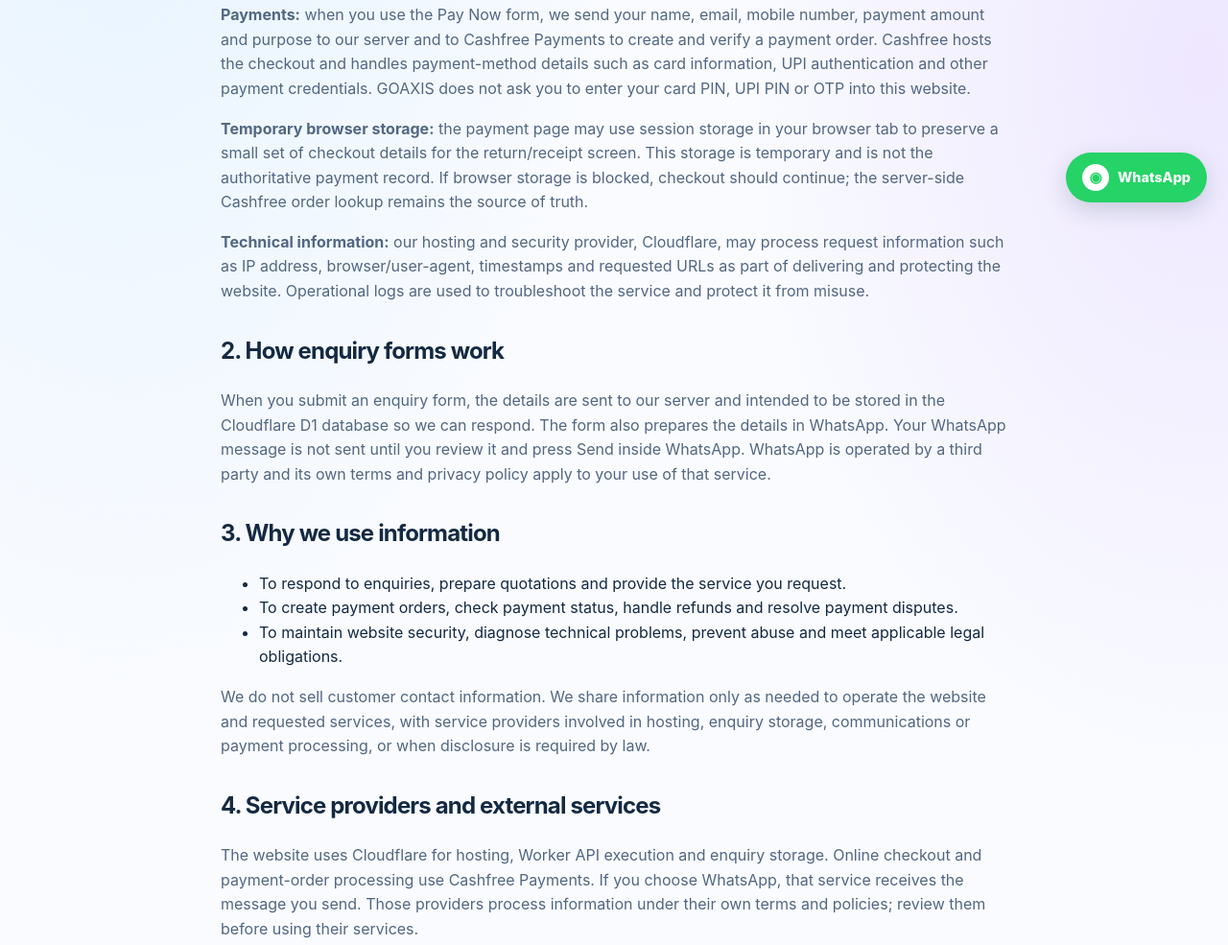
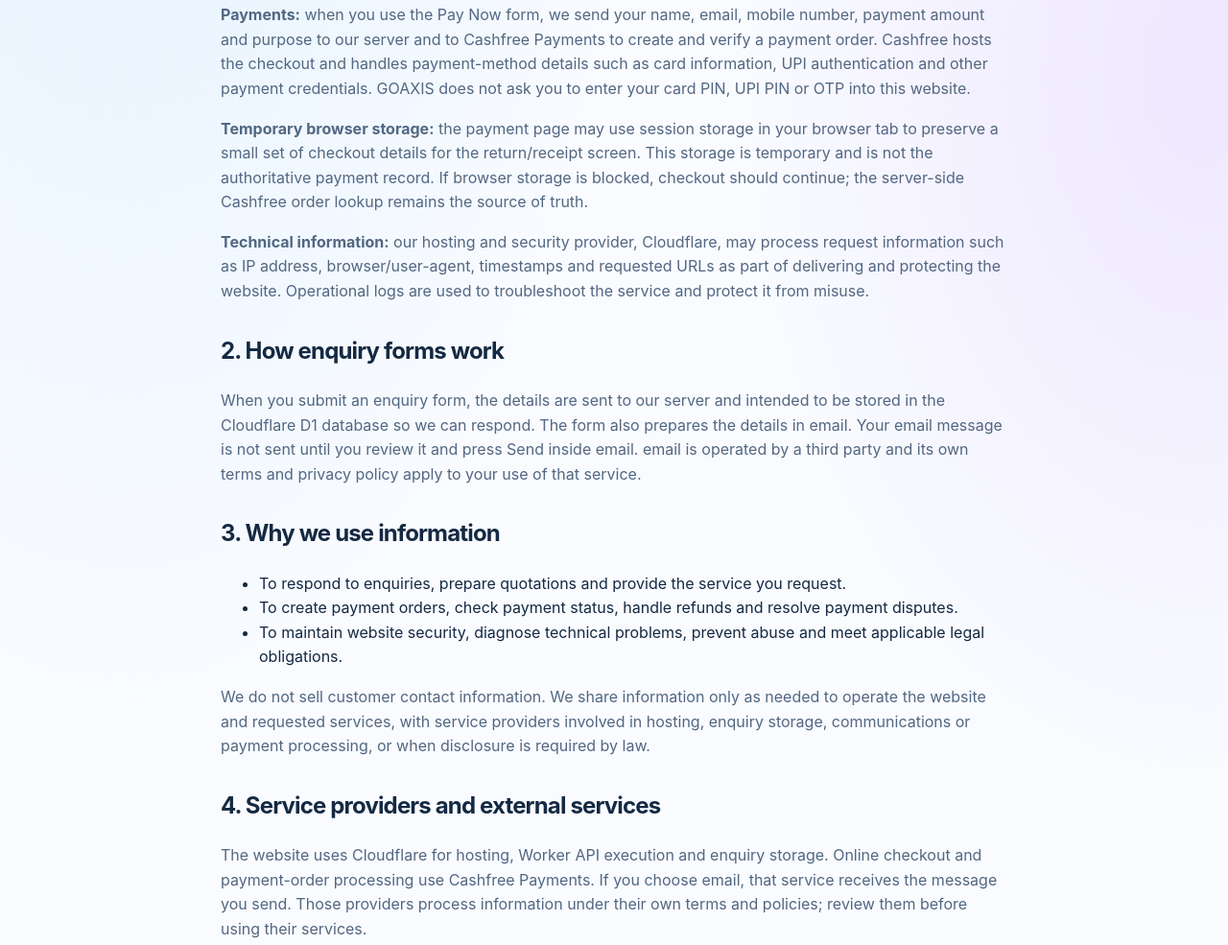
Before and after one commit to arpit-ae/axis, a plain HTML site: page privacy.html in a window 1280 px wide. Shown: the part 567-1552 px from the top of the page at 96% size. Drawn offline with Linux system fonts and the light colour scheme.

Commit message:
design: remove WhatsApp across privacy.html and route visitors to email-first Send forms

```diff
--- a/privacy.html
+++ b/privacy.html
@@ -7,8 +7,7 @@
 <link rel="canonical" href="https://goaxis.in/privacy.html">
 <title>Privacy Policy | GOAXIS CONSULTANCY</title>
 <link rel="stylesheet" href="styles.css">
-<script src="whatsapp.js" defer></script>
-<link rel="stylesheet" href="premium.css"></head>
+<link rel="stylesheet" href="premium.css"><script src="experience.js" defer></script></head>
 <body>
 <header class="site-header"><div class="container nav-wrap"><a class="brand" href="index.html"><span class="brand-mark">G<span>.</span></span><span class="brand-copy"><strong>GOAXIS</strong><small>CONSULTANCY</small></span></a><a href="index.html">← Homepage</a></div></header>
 <main class="section-pad"><article class="container legal">
@@ -21,7 +20,7 @@
 <p><strong>Temporary browser storage:</strong> the payment page may use session storage in your browser tab to preserve a small set of checkout details for the return/receipt screen. This storage is temporary and is not the authoritative payment record. If browser storage is blocked, checkout should continue; the server-side Cashfree order lookup remains the source of truth.</p>
 <p><strong>Technical information:</strong> our hosting and security provider, Cloudflare, may process request information such as IP address, browser/user-agent, timestamps and requested URLs as part of delivering and protecting the website. Operational logs are used to troubleshoot the service and protect it from misuse.</p>
 <h2>2. How enquiry forms work</h2>
-<p>When you submit an enquiry form, the details are sent to our server and intended to be stored in the Cloudflare D1 database so we can respond. The form also prepares the details in WhatsApp. Your WhatsApp message is not sent until you review it and press Send inside WhatsApp. WhatsApp is operated by a third party and its own terms and privacy policy apply to your use of that service.</p>
+<p>When you submit an enquiry form, the details are sent to our server and intended to be stored in the Cloudflare D1 database so we can respond. The form also prepares the details in email. Your email message is not sent until you review it and press Send inside email. email is operated by a third party and its own terms and privacy policy apply to your use of that service.</p>
 <h2>3. Why we use information</h2>
 <ul>
 <li>To respond to enquiries, prepare quotations and provide the service you request.</li>
@@ -30,7 +29,7 @@
 </ul>
 <p>We do not sell customer contact information. We share information only as needed to operate the website and requested services, with service providers involved in hosting, enquiry storage, communications or payment processing, or when disclosure is required by law.</p>
 <h2>4. Service providers and external services</h2>
-<p>The website uses Cloudflare for hosting, Worker API execution and enquiry storage. Online checkout and payment-order processing use Cashfree Payments. If you choose WhatsApp, that service receives the message you send. Those providers process information under their own terms and policies; review them before using their services.</p>
+<p>The website uses Cloudflare for hosting, Worker API execution and enquiry storage. Online checkout and payment-order processing use Cashfree Payments. If you choose email, that service receives the message you send. Those providers process information under their own terms and policies; review them before using their services.</p>
 <h2>5. Retention and security</h2>
 <p>We keep enquiry and transaction-related information for as long as reasonably necessary to respond to you, provide the requested service, maintain business records, resolve disputes and meet applicable legal requirements. The exact retention period may depend on the nature of the enquiry or transaction. We use access controls and reasonable technical and organisational safeguards, but no online service or storage system can be guaranteed to be completely secure.</p>
 <h2>6. Your requests and choices</h2>
@@ -40,7 +39,7 @@
 <h2>8. Changes to this policy</h2>
 <p>We may update this policy as our services or data-handling practices change. The latest version will be published on this page with its updated date.</p>
 <h2>9. Contact</h2>
-<p>For privacy questions or requests, contact GOAXIS CONSULTANCY at <a href="mailto:goaxis.in@gmail.com">goaxis.in@gmail.com</a> or call/WhatsApp <a href="tel:+919471990669">+91 94719 90669</a>.</p>
+<p>For privacy questions or requests, contact GOAXIS CONSULTANCY at <a href="mailto:goaxis.in@gmail.com">goaxis.in@gmail.com</a> or call/email <a href="tel:+919471990669">+91 94719 90669</a>.</p>
 <p><a class="button" href="index.html">Return to GOAXIS</a></p>
 </article></main>
 </body></html>
```
